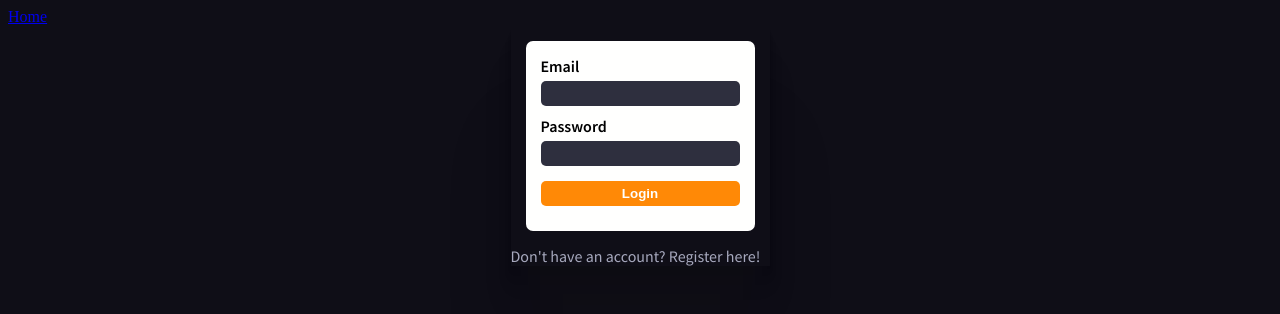
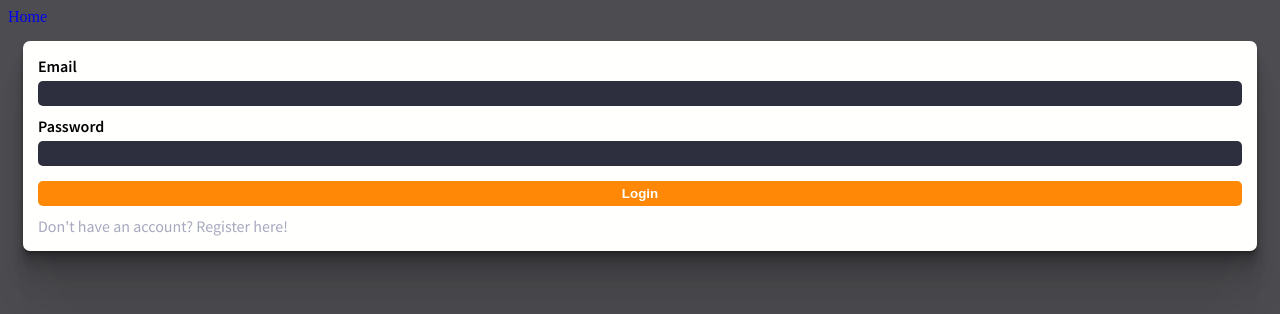
Before and after one commit to jason-nordheim/done, a React (Create React App) app: page /account in a window 1280 px wide. Shown: the top 314 px of the page. Built offline with nearby package versions, Linux system fonts and the light colour scheme; a web font is replaced by a local one.

Commit message:
changed the shadow effect and lightened the background color

```diff
--- a/src/components/App.css
+++ b/src/components/App.css
@@ -24,7 +24,7 @@ Global Styles
   --font-fam-alt: "Marvel", sans-serif;
   --font-fam-headers: "Cabin", sans-serif;
   --font-fam-primary: "Source Sans Pro", sans-serif;
-  --color-bg: #0f0e17;
+  --color-bg: #0a090eb9;
   --color-txt-headline: #fffffe;
   --color-txt-paragraph: #a7a9be;
   --color-btn-bg: #ff8906;
@@ -47,9 +47,17 @@ html {
   color: var(--color-txt-paragraph);
 }
 
+div#root nav {
+  display: grid;
+}
+div#root nav a {
+  text-decoration: none;
+}
+
 /** main page content **/
 div#root main {
   display: flex;
+  flex-direction: column;
   place-content: center;
   font-family: var(--font-fam-primary);
 }
@@ -74,7 +82,7 @@ div#root main h5.alt {
 }
 
 /** generic form styling **/
-form {
+.card {
   background-color: var(--color-card-bg);
   padding: 15px 15px;
   margin: 15px 15px;
@@ -105,10 +113,11 @@ input[type="submit"] {
 /** helper classes **/
 
 .shadow {
-  box-shadow: 0 2.8px 2.2px rgba(0, 0, 0, 0.02),
-    0 6.7px 5.3px rgba(0, 0, 0, 0.028), 0 12.5px 10px rgba(0, 0, 0, 0.035),
-    0 22.3px 17.9px rgba(0, 0, 0, 0.042), 0 41.8px 33.4px rgba(0, 0, 0, 0.05),
-    0 100px 80px rgba(0, 0, 0, 0.07);
+  box-shadow: 0 2px 1.6px rgba(0, 0, 0, 0.15),
+    0 4.5px 3.6px rgba(0, 0, 0, 0.114), 0 7.9px 6.3px rgba(0, 0, 0, 0.098),
+    0 12.5px 10px rgba(0, 0, 0, 0.086), 0 19.3px 15.5px rgba(0, 0, 0, 0.075),
+    0 30.1px 24.1px rgba(0, 0, 0, 0.064), 0 50px 40px rgba(0, 0, 0, 0.052),
+    0 100px 80px rgba(0, 0, 0, 0.036);
 }
 
 /** tablet styles **/
```
